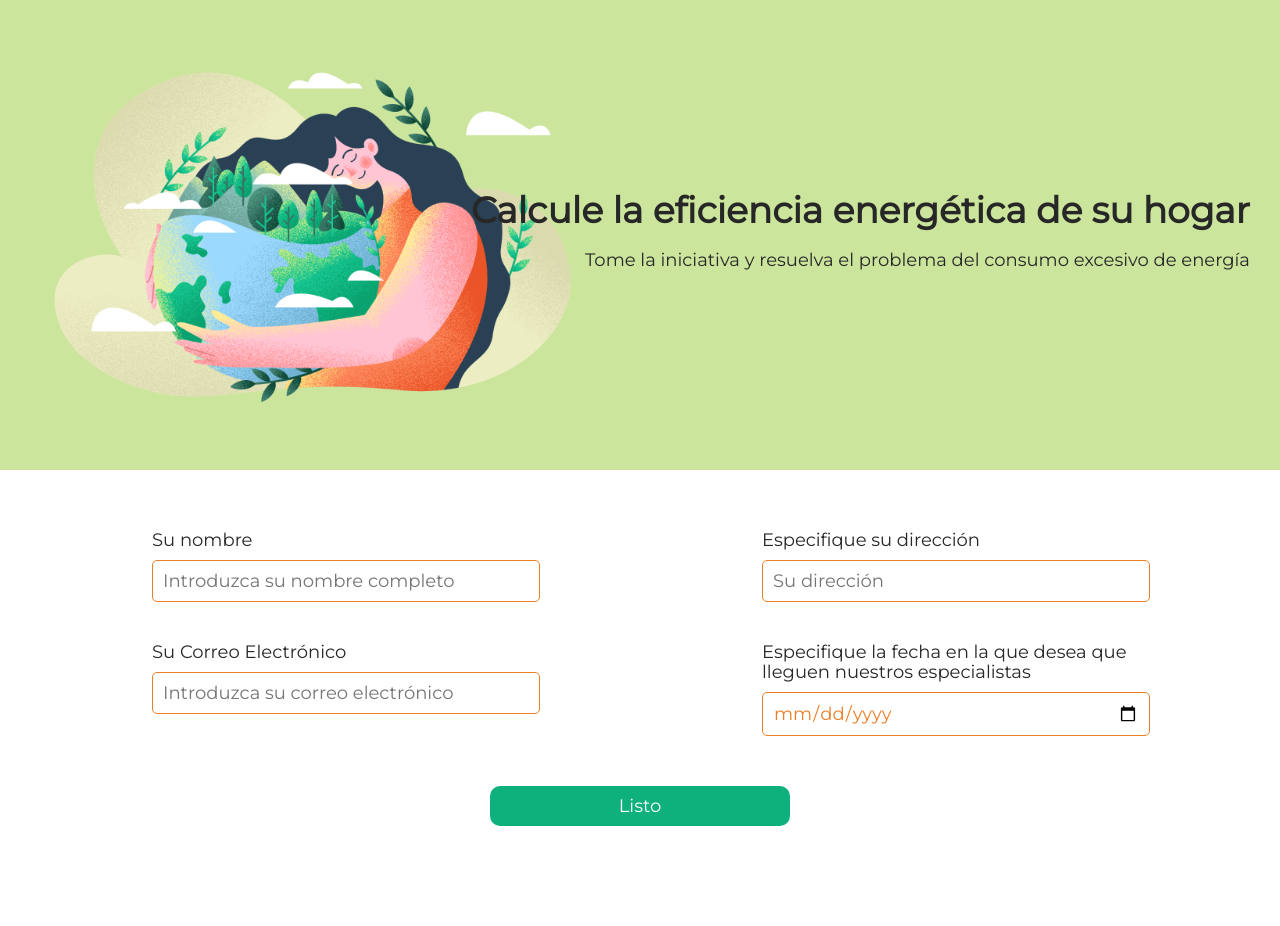
After one commit to ChechWin/Calculadora-ambiental, a Flask app: template calculator_esp/templates/form.html in a window 1280 px wide. The commit adds this page. Run offline with Flask 3, Linux system fonts and the light colour scheme; the template is opened without the code that fills it, so the values that code supplies are empty.

Commit message:
Add files via upload

```diff
--- a/calculator_esp/main.py
+++ b/calculator_esp/main.py
@@ -1,5 +1,5 @@
 # Importar
-from flask import Flask, render_template
+from flask import Flask, render_template, request
 
 
 app = Flask(__name__)
@@ -15,8 +15,7 @@
 @app.route('/')
 def index():
     return render_template('index.html')
-
-# La segunda página
+# Segunda página
 @app.route('/<size>')
 def lights(size):
     return render_template(
@@ -42,4 +41,29 @@
                                                     int(device)
                                                     )
                         )
+# El formulario
+@app.route('/form')
+def form():
+    return render_template('form.html')
+
+#Resultados del formulario
+@app.route('/submit', methods=['POST'])
+def submit_form():
+    # Declarar variables para la recogida de datos
+    name = request.form['name']
+    email = request.form['email']
+    address = request.form['address']
+    date = request.form['date']
+
+    # Guardar los datos en un archivo .txt
+    with open('form.txt', 'a') as f:
+        f.write(f'Nombre: {name}\n')
+        f.write(f'E-Mail: {email}\n')
+        f.write(f'Dirección: {address}\n')
+        f.write(f'Fecha: {date}\n')
+        f.write('-------------------------\n')  # Separador para cada entrada
+
+    # Renderizar la plantilla con los datos
+    return render_template('form_result.html', name=name, email=email, address=address, date=date)
+
 app.run(debug=True)
--- a/calculator_esp/static/css/style.css
+++ b/calculator_esp/static/css/style.css
@@ -92,8 +92,102 @@
     margin-bottom: 50px;
 }
 
-.item__img--green {
-    object-fit: contain;
-    width: 150px;
-    filter: invert(72%) sepia(11%) saturate(1959%) hue-rotate(71deg) brightness(95%) contrast(89%);
+.main__link {
+    display: inline-block;
+    text-decoration: none;
+    padding: 20px 0;
+    width: 300px;
+    border-radius: 20px;
+    background-color: #0EB07C;
+    text-align: center;
+    cursor: pointer;
+    color: #fff;
 }
+
+.form {
+    display: flex;
+    flex-direction: column;
+    align-items: center;
+    gap: 50px;
+}
+
+
+.user input {
+    padding: 10px;
+    border: 1px solid #EB8028;
+    background: inherit;
+    border-radius: 5px;
+    font: inherit;
+    width: 100%;
+    color: #EB8028;
+}
+
+.user input:focus,
+.user input:active {
+    border: 1px solid #EB8028;
+    outline: none;
+}
+
+.user {
+    display: flex;
+    flex-direction: row;
+    width: 100%;
+    justify-content: space-around;
+}
+
+.user-info {
+    width: 30%;
+    display: flex;
+    flex-direction: column;
+    gap: 40px;
+}
+
+label {
+    display:inline-block ;
+    margin-bottom: 10px;
+}
+
+.address-date {
+    width: 30%;
+    display: flex;
+    flex-direction: column;
+    gap: 40px;
+}
+
+.delivery {
+    display: flex;
+    justify-content: space-between;
+}
+
+.button {
+    width: 10%;
+    padding: 10px;
+    min-width: 300px;
+    cursor: pointer;
+    align-self: center;
+    border: none;
+    border-radius: 10px;
+    background: #0EB07C;
+    font: inherit;
+    color: #fff;
+}
+.form-result {
+    background-color: #f0f8ff;
+    padding: 20px;
+    border-radius: 10px;
+    box-shadow: 0 0 10px rgba(0,0,0,0.1);
+    max-width: 600px;
+    margin: 20px auto;
+}
+
+.form-result h1 {
+    color: #0eb07c;
+    text-align: center;
+}
+
+.form-result p {
+    margin: 10px 0;
+    padding: 5px;
+    background-color: #ffffff;
+    border-radius: 5px;
+}
--- a/calculator_esp/templates/end.html
+++ b/calculator_esp/templates/end.html
@@ -25,14 +25,20 @@
         <img class="rez__img" src="../../static/img/planet_good.svg" alt="">
         <span>Su resultado {{result}} kWh</span>
         <span>¡Tu hogar es notablemente eficiente en cuanto a consumo de energía!</span>
+        <span>¿Quieres hacer del mundo un lugar más ecológico? ¡Rellena el formulario y haremos una eco-construcción para ti!</span>
+        <a href="{{ url_for('form') }}" class="main_link">Rellene el formulario</a>
         {%elif result >= 151 and result < 300%}
         <img class="rez__img" src="../../static/img/planet_medium.svg" alt="">
         <span>Su resultado {{result}} kWh</span>
         <span>La eficiencia energética de tu hogar es media</span>
+        <span>¿Quieres hacer del mundo un lugar más ecológico? ¡Rellena el formulario y haremos una eco-construcción para ti!</span>
+        <a href="{{ url_for('form') }}" class="main_link">Rellene el formulario</a>
         {%elif result >= 300%}
         <img class="rez__img" src="../../static/img/planet_bad.svg" alt="">
         <span>Su resultado {{result}} kWh</span>
         <span>¡La eficiencia energética de tu hogar está por debajo de la media!</span>
+        <span>¿Quieres hacer del mundo un lugar más ecológico? ¡Rellena el formulario y haremos una eco-construcción para ti!</span>
+        <a href="{{ url_for('form') }}" class="main_link">Rellene el formulario</a>
         {%endif%}
     </div>
     {% endblock %}
--- /dev/null
+++ b/calculator_esp/templates/form.html
@@ -0,0 +1,58 @@
+<!doctype html>
+<html lang="en">
+<head>
+  <meta charset="UTF-8">
+  <meta
+    name="viewport"
+    content="width=device-width, user-scalable=no, initial-scale=1.0, maximum-scale=1.0, minimum-scale=1.0"
+  >
+  <meta http-equiv="X-UA-Compatible" content="ie=edge">
+  <link rel="stylesheet" href="../../static/css/style.css">
+  <title>Calculadora de eficiencia energética para hogares inteligentes</title>
+</head>
+<body>
+  <header class="header">
+    <div class="header__text">
+      <h1>Calcule la eficiencia energética de su hogar</h1>
+      <p>Tome la iniciativa y resuelva el problema del consumo excesivo de energía</p>
+    </div>
+  </header>
+  <main>
+    {% block content %}
+    <form action="{{ url_for('submit_form') }}" method="post" class="form">
+      <div class="user">
+        <ul class="user-info">
+            <li class="user-info__item">
+
+                <label for="name">Su nombre</label>
+                <input type="text" name="name" id="name" placeholder="Introduzca su nombre completo" required>
+            </li>
+            <li class="user-info__item">
+                <!-- Tarea 4. Crear un campo de entrada para el correo electrónico del usuario -->
+                <label for="email">Su Correo Electrónico</label>
+                <input type="email" name="email" id="email" placeholder="Introduzca su correo electrónico" required>
+            </li>
+        </ul>
+        <!--Campos para la dirección y el nombre-->
+        <ul class="address-date">
+            <li class="user-info__item">
+
+                <label for="address">Especifique su dirección</label>
+                <input type="text" name="address" id="address" placeholder="Su dirección" required>
+            </li>
+            <li class="user-info__item">
+
+                <label for="date">Especifique la fecha en la que desea que lleguen nuestros especialistas</label>
+                <input type="date" name="date" id="date" required>
+            </li>
+        </ul>
+    </div>
+    <button class="button" type="submit">Listo</button>
+    </form>
+    {% endblock %}
+  </main>
+  <footer>
+
+  </footer>
+</body>
+</html>
```
Also changed, not shown: calculator_esp/templates/form_result.html (added, +22 -0 lines).
